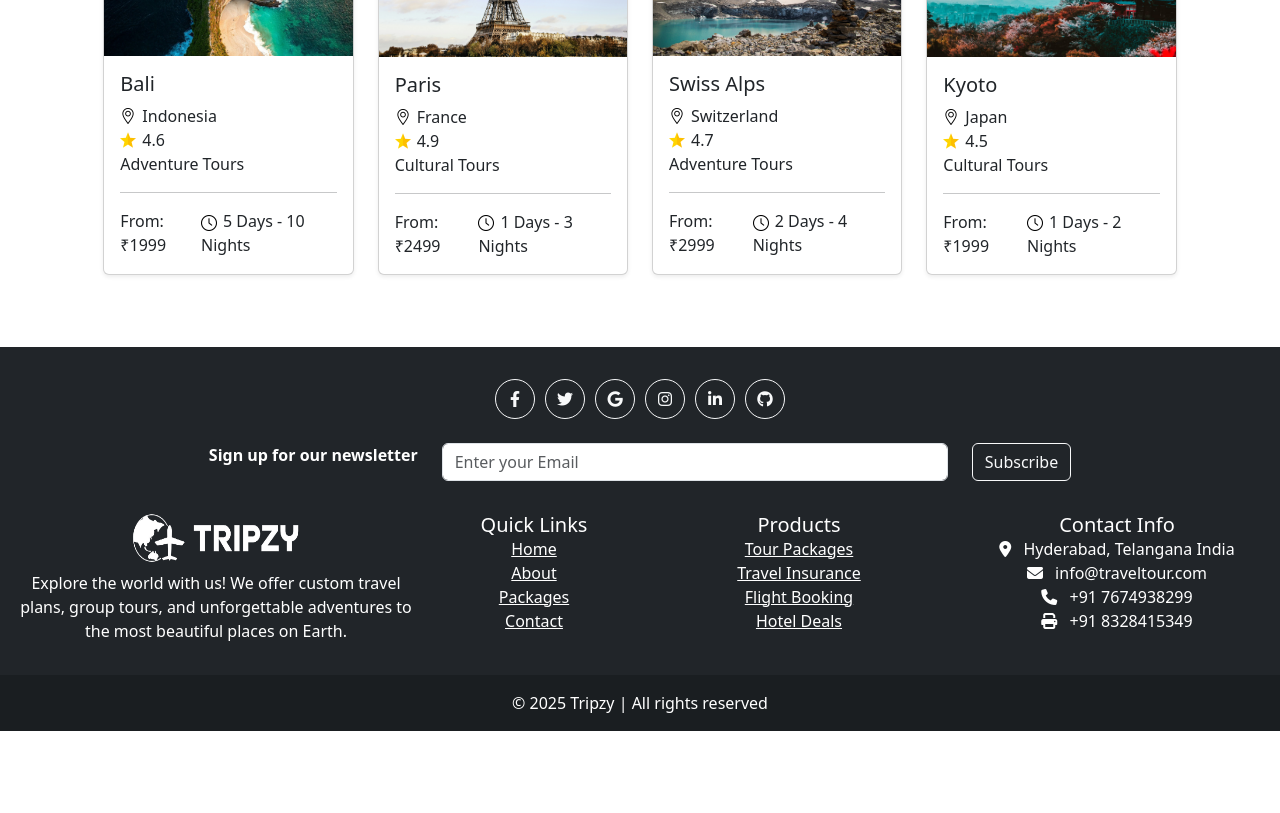
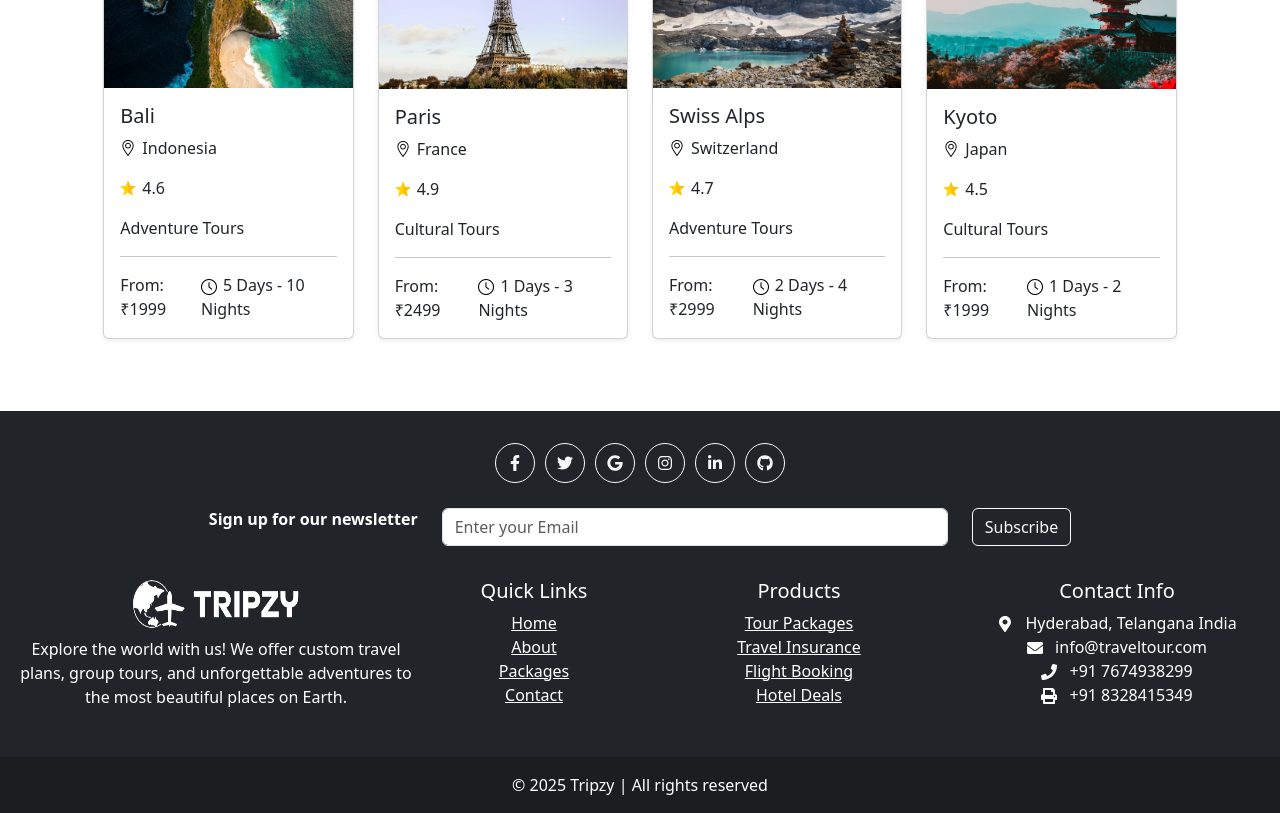
Before and after one commit to GouthamSomaraju/TRIPZY, a React (Vite) app: page / in a window 1280 px wide. Shown: the part 1540-2353 px from the top of the page. Before the commit the page ends 2271 px from the top, so only its background shows below. Built offline with nearby package versions, Linux system fonts and the light colour scheme.

Commit message:
Tripzy App

```diff
--- a/package.json
+++ b/package.json
@@ -18,6 +18,7 @@
     "react": "^19.0.0",
     "react-bootstrap": "^2.10.9",
     "react-dom": "^19.0.0",
+    "react-icons": "^5.5.0",
     "react-router-dom": "^7.4.1",
     "tailwindcss": "^4.1.3"
   },
--- a/src/TRAVEL/Footer.css
+++ b/src/TRAVEL/Footer.css
@@ -1,21 +1,17 @@
-/* ---- Base Footer Layout ---- */
 .footer-custom {
   width: 100vw;
   margin: 0 !important;
   padding: 0 !important;
-    border: none;
   box-sizing: border-box;
-    background-color: #212529; /* Fallback in case bgColor fails */
+  background-color: #212529;
 }
 
 .footer-inner {
-    width: 100%;
   padding: 2rem 1rem;
+  max-width: 1400px;
   margin: 0 auto;
-    max-width: 1400px;
 }
 
-  /* ---- Social Buttons ---- */
 .footer-social {
   display: flex;
   justify-content: center;
@@ -31,44 +27,24 @@
   display: flex !important;
   align-items: center;
   justify-content: center;
-    margin: 0;
+  padding: 0;
 }
 
-  /* ---- Newsletter ---- */
 .footer-newsletter {
   text-align: center;
   margin-bottom: 2rem;
 }
 
-  .footer-input {
-    margin-bottom: 0;
+.footer-info {
+  row-gap: 2rem;
 }
 
-  /* ---- Info Columns ---- */
-
-  /* Footer.css */
-
-.footer-info {
-  text-align: center;
-  row-gap: 2rem;
-  justify-content: center; /* fallback if MDB doesn't apply it */
-}
-
-
-  /* ---- Bottom Text ---- */
 .footer-bottom {
   padding: 1rem 0;
   background-color: rgba(0, 0, 0, 0.2);
-    margin: 0 !important;
 }
 
-  /* ---- Remove Extra Space From MDB Defaults ---- */
-  ul, p, h5 {
-    margin: 0;
-    padding: 0;
-  }
-
-  /* ---- Responsive Adjustments ---- */
+/* Responsive Adjustments */
 @media (max-width: 576px) {
   .footer-inner {
     padding: 1.5rem 1rem;
@@ -82,8 +58,4 @@
   .footer-input input {
     font-size: 0.9rem;
   }
-
-    .footer-info {
-      text-align: center;
 }
-  }
--- a/src/TRAVEL/Footer.jsx
+++ b/src/TRAVEL/Footer.jsx
@@ -1,115 +1,110 @@
 import React from 'react';
+import { Container, Row, Col, Button, Form } from 'react-bootstrap';
 import {
-  MDBFooter,
-  MDBIcon,
-  MDBInput,
-  MDBCol,
-  MDBRow,
-  MDBBtn
-} from 'mdb-react-ui-kit';
+  FaFacebookF, FaTwitter, FaGoogle, FaInstagram, FaLinkedinIn, FaGithub,
+  FaMapMarkerAlt, FaEnvelope, FaPhone, FaPrint
+} from 'react-icons/fa';
 import logo2 from './Assets/images/Logo/logo2.png';
 import './Footer.css';
 
+const socialLinks = [
+  { icon: <FaFacebookF />, url: 'https://www.facebook.com/login.php/' },
+  { icon: <FaTwitter />, url: 'https://x.com/somarajugoutham' },
+  { icon: <FaGoogle />, url: 'https://mail.google.com/mail/?view=cm&to=yourname@gmail.com' },
+  { icon: <FaInstagram />, url: 'https://www.instagram.com/__.mr__goutham.__' },
+  { icon: <FaLinkedinIn />, url: 'https://www.linkedin.com/in/goutham-somaraju/' },
+  { icon: <FaGithub />, url: 'https://github.com/GouthamSomaraju' },
+];
+
 export default function Footer() {
   return (
-    <MDBFooter className='footer-custom text-white' bgColor='dark'>
-      <div className='footer-inner'>
+    <footer className="footer-custom text-white bg-dark">
+      <Container className="footer-inner">
 
         {/* Social Media Buttons */}
-        <section className='footer-social'>
-          {[
-            { icon: 'facebook-f', url: 'https://www.facebook.com/login.php/' },
-            { icon: 'twitter', url: 'https://x.com/somarajugoutham' },
-            { icon: 'google', url: 'https://mail.google.com/mail/?view=cm&to=yourname@gmail.com' },
-            { icon: 'instagram', url: 'https://www.instagram.com/__.mr__goutham.__' },
-            { icon: 'linkedin-in', url: 'https://www.linkedin.com/in/goutham-somaraju/' },
-            { icon: 'github', url: 'https://github.com/GouthamSomaraju' },
-          ].map(({ icon, url }, i) => (
-            <MDBBtn
-              key={i}
-              outline
-              color="light"
-              floating
-              className='footer-btn'
+        <div className="footer-social">
+          {socialLinks.map(({ icon, url }, idx) => (
+            <Button
+              key={idx}
+              variant="outline-light"
+              className="footer-btn"
               href={url}
               target="_blank"
               rel="noopener noreferrer"
-              role='button'
             >
-              <MDBIcon fab icon={icon} />
-            </MDBBtn>
+              {icon}
+            </Button>
           ))}
-        </section>
+        </div>
 
         {/* Newsletter */}
-        <section className='footer-newsletter'>
-          <form>
-            <MDBRow className='justify-content-center'>
-              <MDBCol size="auto">
+        <section className="footer-newsletter">
+          <Form>
+            <Row className="justify-content-center align-items-center">
+              <Col xs="auto">
                 <p><strong>Sign up for our newsletter</strong></p>
-              </MDBCol>
-              <MDBCol md='5'>
-                <MDBInput contrast type='email' placeholder='Enter your Email' className='footer-input' />
-              </MDBCol>
-              <MDBCol size="auto">
-                <MDBBtn outline color='light' type='submit'>
+              </Col>
+              <Col md={5}>
+                <Form.Control
+                  type="email"
+                  placeholder="Enter your Email"
+                  className="footer-input"
+                />
+              </Col>
+              <Col xs="auto">
+                <Button variant="outline-light" type="submit">
                   Subscribe
-                </MDBBtn>
-              </MDBCol>
-            </MDBRow>
-          </form>
+                </Button>
+              </Col>
+            </Row>
+          </Form>
         </section>
 
         {/* Info Columns */}
-        <MDBRow className='footer-info justify-content-center'>
-          <MDBCol lg='4' md='12'>
-            <img
-              src={logo2}
-              alt="Tour Travel"
-              width="170"
-              height="50"
-              className="d-inline-block align-top mb-2"
-            />
+        <Row className="footer-info justify-content-center text-center">
+          <Col lg={4} md={12}>
+            <img src={logo2} alt="Tour Travel" width="170" height="50" className="mb-2" />
             <p>
-              Explore the world with us! We offer custom travel plans, group tours, and unforgettable adventures to the most beautiful places on Earth.
+              Explore the world with us! We offer custom travel plans, group tours,
+              and unforgettable adventures to the most beautiful places on Earth.
             </p>
-          </MDBCol>
+          </Col>
 
-          <MDBCol lg='2' md='4'>
+          <Col lg={2} md={4}>
             <h5>Quick Links</h5>
-            <ul className='list-unstyled'>
-              <li><a href="/" className='text-white'>Home</a></li>
-              <li><a href="/about" className='text-white'>About</a></li>
-              <li><a href="/packages" className='text-white'>Packages</a></li>
-              <li><a href="/contact" className='text-white'>Contact</a></li>
+            <ul className="list-unstyled">
+              <li><a href="/" className="text-white">Home</a></li>
+              <li><a href="/about" className="text-white">About</a></li>
+              <li><a href="/packages" className="text-white">Packages</a></li>
+              <li><a href="/contact" className="text-white">Contact</a></li>
             </ul>
-          </MDBCol>
+          </Col>
 
-          <MDBCol lg='3' md='4'>
+          <Col lg={3} md={4}>
             <h5>Products</h5>
-            <ul className='list-unstyled'>
-              <li><a href='/packages' className='text-white'>Tour Packages</a></li>
-              <li><a href='/packages' className='text-white'>Travel Insurance</a></li>
-              <li><a href='/packages' className='text-white'>Flight Booking</a></li>
-              <li><a href='/packages' className='text-white'>Hotel Deals</a></li>
+            <ul className="list-unstyled">
+              <li><a href="/packages" className="text-white">Tour Packages</a></li>
+              <li><a href="/packages" className="text-white">Travel Insurance</a></li>
+              <li><a href="/packages" className="text-white">Flight Booking</a></li>
+              <li><a href="/packages" className="text-white">Hotel Deals</a></li>
             </ul>
-          </MDBCol>
+          </Col>
 
-          <MDBCol lg='3' md='4'>
+          <Col lg={3} md={4}>
             <h5>Contact Info</h5>
-            <ul className='list-unstyled'>
-              <li><MDBIcon icon="map-marker-alt" className='me-2' /> Hyderabad, Telangana India</li>
-              <li><MDBIcon icon="envelope" className='me-2' /> info@traveltour.com</li>
-              <li><MDBIcon icon="phone" className='me-2' /> +91 7674938299</li>
-              <li><MDBIcon icon="print" className='me-2' /> +91 8328415349</li>
+            <ul className="list-unstyled">
+              <li><FaMapMarkerAlt className="me-2" /> Hyderabad, Telangana India</li>
+              <li><FaEnvelope className="me-2" /> info@traveltour.com</li>
+              <li><FaPhone className="me-2" /> +91 7674938299</li>
+              <li><FaPrint className="me-2" /> +91 8328415349</li>
             </ul>
-          </MDBCol>
-        </MDBRow>
-      </div>
+          </Col>
+        </Row>
+      </Container>
 
-      <div className='footer-bottom text-center'>
+      <div className="footer-bottom text-center">
         © 2025 Tripzy | All rights reserved
       </div>
-    </MDBFooter>
+    </footer>
   );
 }
```
Also changed, not shown: 1 other file (tests, documents, lock files or other folders). Lines whose indentation alone changed are shown as unchanged.
